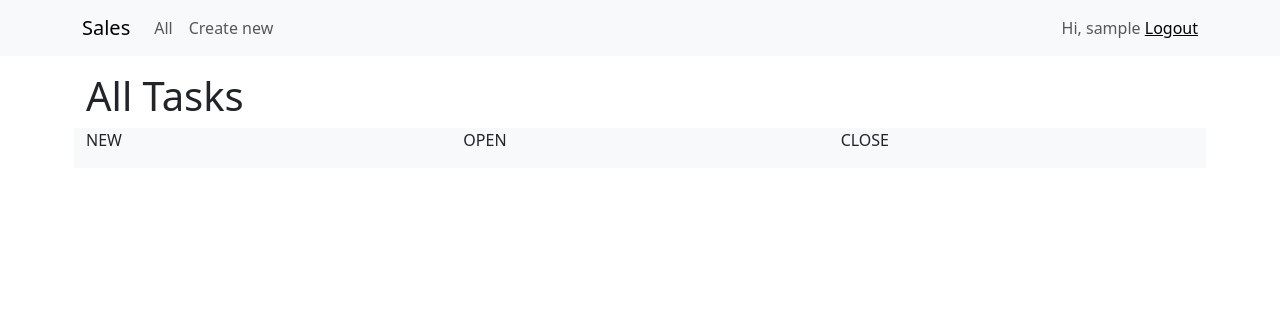
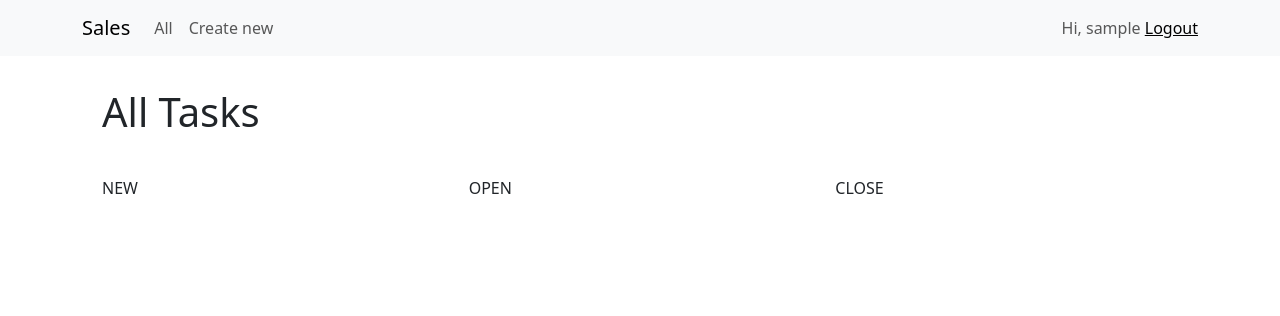
Before and after one commit to igor-gorovenko/pet_sales_funnel, a Django app: page / in a window 1280 px wide. Shown: the top 316 px of the page. Run offline with Django 4.2, Linux system fonts and the light colour scheme; the visitor is signed in with stand-in values (Sample User, id 1); data that the repository does not hold is empty; parts of the project's set-up code (start-up, migrations or seed data) failed here and were passed over.

Commit message:
upd template and style

```diff
--- a/sales_funnel/templates/sales/detail_task.html
+++ b/sales_funnel/templates/sales/detail_task.html
@@ -9,9 +9,7 @@
         <a href="{% url 'index' %}">back</a>
     </div>
 
-    <h1>Detail task</h1>
-
-    <h3>{{ task.title }}</h3>
+    <h1>{{ task.title }}</h1>
     <p>{{ task.text }}</p>
     <p>{{ task.status }}</p>
     <p>{{ task.user }}</p>
--- a/sales_funnel/templates/sales/index.html
+++ b/sales_funnel/templates/sales/index.html
@@ -5,43 +5,41 @@
 {% block content %}
 {% if request.user.is_authenticated %}
 <div class='container p-3'>
+    <div class="p-3">
         <h1>All Tasks</h1>
-    <div class="row">
-        <div class="col-4 bg-light">
+    </div>
+    <div class="row p-3">
+        <div class="col-4">
             <p>NEW</p>
-            <div>
             {% if status_new %}
             {% for task in status_new %}
-
+            <div class="p-3 bg-light">
                 {% include 'include/card.html' %}
-
+            </div>
             {% endfor %}
             {% endif %}
         </div>
-        </div>
-        <div class="col-4 bg-light">
+
+        <div class="col-4">
             <p>OPEN</p>
-            <div>
             {% if status_open %}
             {% for task in status_open %}
-
+            <div class="p-3 bg-light">
                 {% include 'include/card.html' %}
-
+            </div>
             {% endfor %}
             {% endif %}
         </div>
-        </div>
-        <div class="col-4 bg-light">
+
+        <div class="col-4">
             <p>CLOSE</p>
-            <div>
             {% if status_close %}
             {% for task in status_close %}
-
+            <div class="p-3 bg-light">
                 {% include 'include/card.html' %}
-
+            </div>
             {% endfor %}
             {% endif %}
-            </div>
         </div>
     </div>
 </div>
```
Also changed, not shown: sales_funnel/templates/include/card.html (+13 -10 lines). Lines whose indentation alone changed are shown as unchanged.
